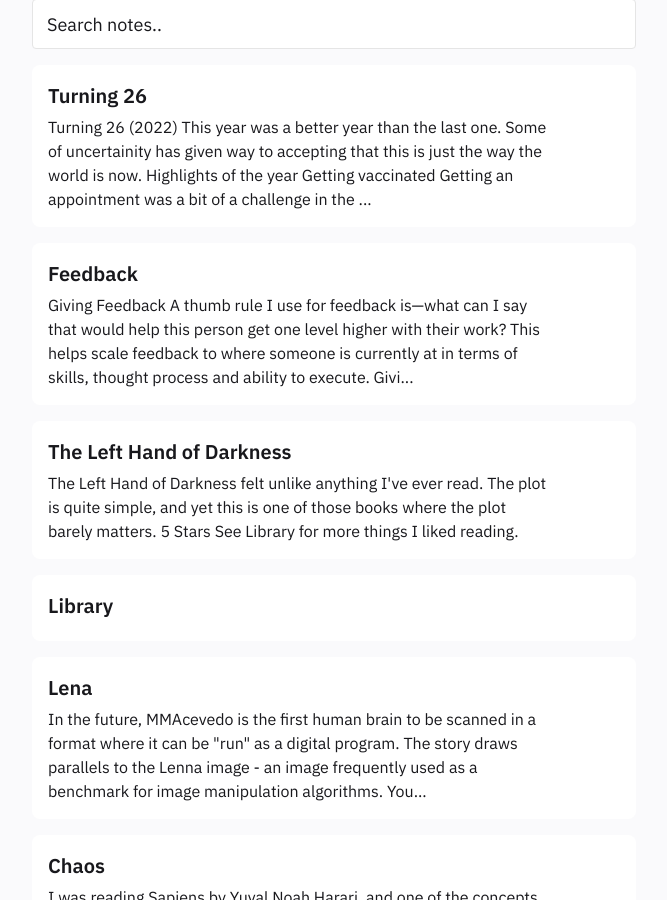
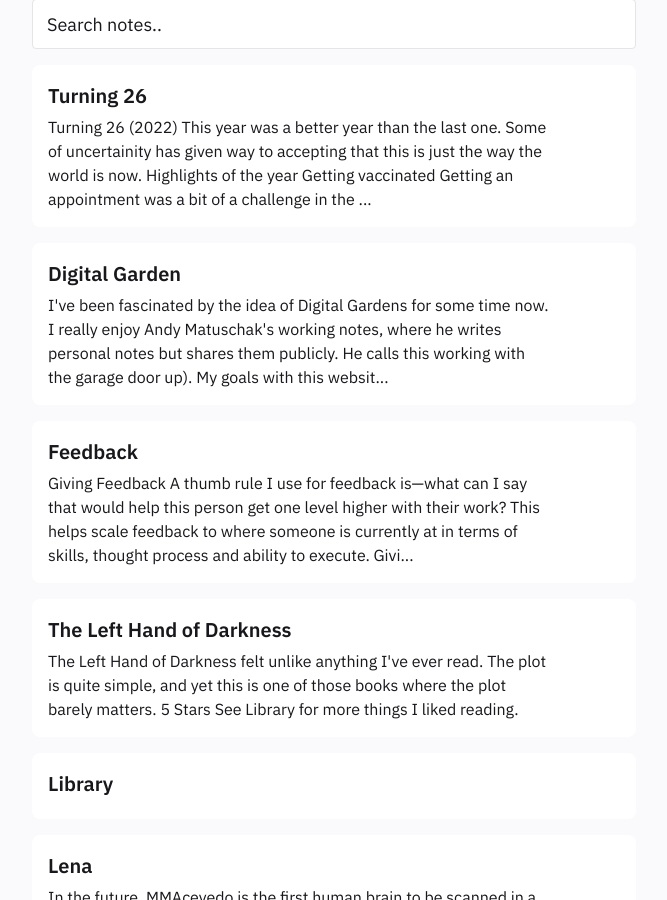
Before and after one commit to gyanl/garden, a Jekyll site: the page built from pages/index.md, in a window 1280 px wide and 900 px high, scrolled down 332 px. Shown: the whole window, without its empty margins (306-973 px from the left). Built offline with Jekyll 4.4.1, drawn with Linux system fonts in a browser that asks for light colours; some of the changed text lies outside the part shown.

Commit message:
digital garden

```diff
--- /dev/null
+++ b/_notes/Public/Digital Garden.md
@@ -0,0 +1,17 @@
+---
+date: 03-03-2022
+notetype: feed
+title: Digital Garden
+subtitle: Tending to digital thoughts
+tags: misc
+---
+
+I've been fascinated by the idea of Digital Gardens for some time now. I really enjoy Andy Matuschak's [working notes](https://notes.andymatuschak.org/), where he writes personal notes but shares them publicly. He calls this [working with the garage door up](https://notes.andymatuschak.org/Work_with_the_garage_door_up)).
+
+My goals with this website are two-fold.
+
+1. I want a portfolio to document my work as a designer, which means my home page shows only the projects that show off the skills most relevant to my career as a UX Designer.
+2. I want a place to write personal reflections, collect useful resources, document personal projects, make notes about things I learned. These can be a little esoteric—I have a page for my grandfather's [[Ginger Beer]] recipe, and a page about [[Numeronyms]].
+
+#### Website Setup
+I used a custom Jekyll theme for my old website, and I am now experimenting with Obsidian as a writing interface combined with Jekyll and GitHub Pages for hosting.
```
Also changed, not shown: _notes/Public/Ginger Beer.md (renamed from _notes/Public/2020-04-17-ginger-beer.md, +2 -1 lines), 1 other file.
